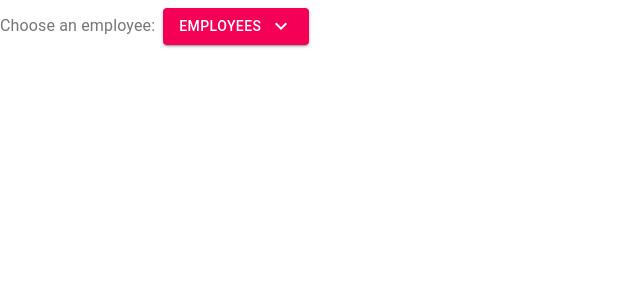
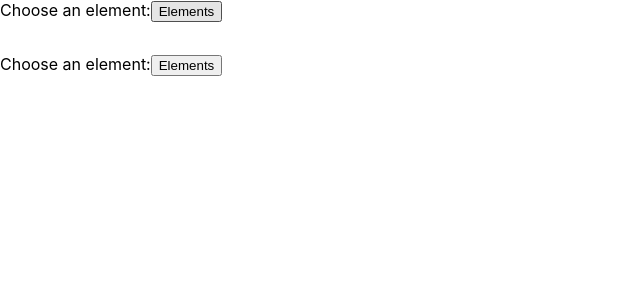
Before and after one commit to Annie-Huang/downshift-examples-2, a React (Create React App) app: page / in a window 1280 px wide. Shown: the top 300 px of the page, without its empty margins (0-640 px from the left). Built offline with nearby package versions, Linux system fonts and the light colour scheme; what starwars-names would draw is missing.

Commit message:
useSelect Controlling state: <Example4.jsx>

```diff
--- a/src/App.js
+++ b/src/App.js
@@ -2,13 +2,15 @@ import './App.css';
 import Example1 from './components/Example1';
 import Example2 from './components/Example2';
 import Example3 from './components/Example3';
+import Example4 from './components/Example4';
 
 function App() {
   return (
     <div>
       {/*<Example1 />*/}
       {/*<Example2 />*/}
-      <Example3 />
+      {/*<Example3 />*/}
+      <Example4 />
     </div>
   );
 }
--- /dev/null
+++ b/src/components/Example4.jsx
@@ -0,0 +1,62 @@
+import React, { useState } from 'react';
+import { useSelect } from 'downshift';
+import { items, menuStyles } from './shared';
+
+// useSelect Controlling state
+const DropdownSelect = ({ selectedItem, handleSelectedItemChange }) => {
+  const {
+    isOpen,
+    getToggleButtonProps,
+    getLabelProps,
+    getMenuProps,
+    highlightedIndex,
+    getItemProps,
+  } = useSelect({
+    items,
+    selectedItem,
+    onSelectedItemChange: handleSelectedItemChange,
+  });
+  return (
+    <div>
+      <label {...getLabelProps()}>Choose an element:</label>
+      <button type='button' {...getToggleButtonProps()}>
+        {selectedItem || 'Elements'}
+      </button>
+      <ul {...getMenuProps()} style={menuStyles}>
+        {isOpen &&
+          items.map((item, index) => (
+            <li
+              style={
+                highlightedIndex === index ? { backgroundColor: '#bde4ff' } : {}
+              }
+              key={`${item}${index}`}
+              {...getItemProps({ item, index })}
+            >
+              {item}
+            </li>
+          ))}
+      </ul>
+    </div>
+  );
+};
+
+const Example4 = () => {
+  const [selectedItem, setSelectedItem] = useState(null);
+  function handleSelectedItemChange({ selectedItem }) {
+    setSelectedItem(selectedItem);
+  }
+  return (
+    <div>
+      <DropdownSelect
+        selectedItem={selectedItem}
+        handleSelectedItemChange={handleSelectedItemChange}
+      />
+      <DropdownSelect
+        selectedItem={selectedItem}
+        handleSelectedItemChange={handleSelectedItemChange}
+      />
+    </div>
+  );
+};
+
+export default Example4;
```
